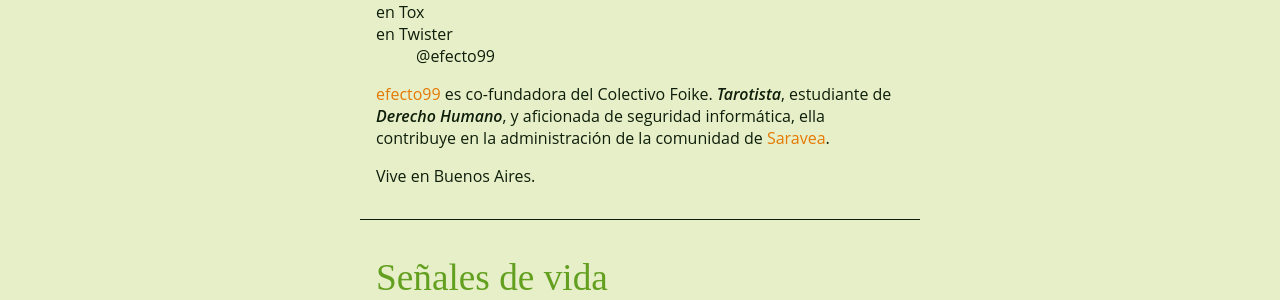
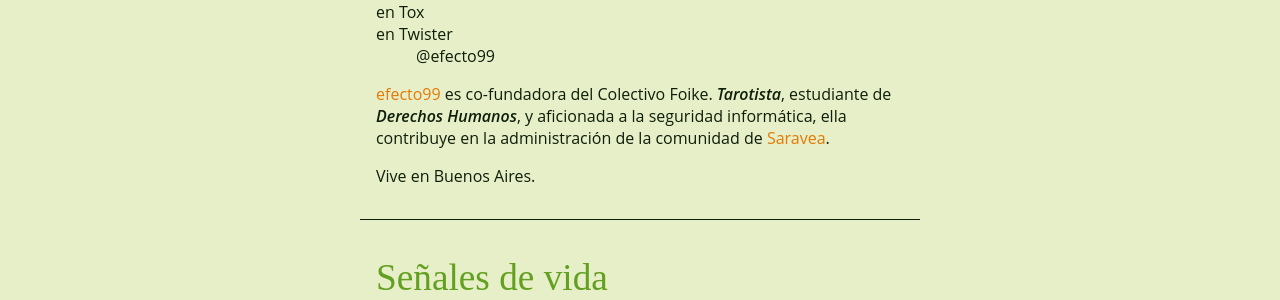
Before and after one commit to LuxDie/foike.github.io, a Jekyll site: the page built from con/efecto99.md, in a window 1280 px wide and 900 px high, scrolled down 694 px. Shown: the part 155-455 px from the top of the window. Built offline with Jekyll 4.4.1, drawn with Linux system fonts in a browser that asks for light colours.

Commit message:
[content] Fix typos

```diff
--- a/con/efecto99.md
+++ b/con/efecto99.md
@@ -11,8 +11,9 @@ twister: efecto99
 tox:
 ---
 
-[efecto99]({{page.site}}) es co-fundadora del Colectivo Foike.  _Tarotista_, estudiante
-de _Derecho Humano_, y aficionada de seguridad informática, ella contribuye en la
-administración de la comunidad de [Saravea](https://saravea.net/).
+[efecto99]({{page.site}}) es co-fundadora del Colectivo Foike.
+_Tarotista_, estudiante de _Derechos Humanos_, y aficionada a la
+seguridad informática, ella contribuye en la administración de la
+comunidad de [Saravea](https://saravea.net/).
 
 Vive en Buenos Aires.
```
